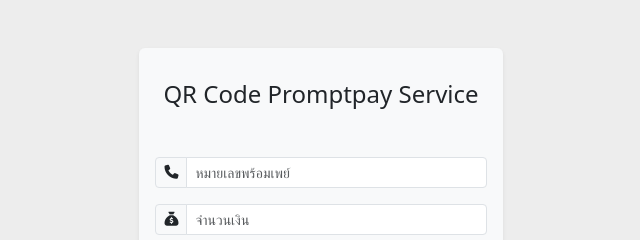
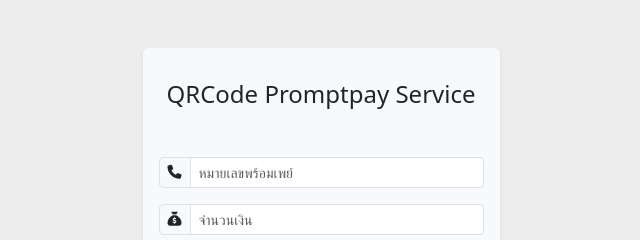
Before and after one commit to HighboyzX/QRCodePromptpay, a website: page index.html in a window 1280 px wide. Shown: the top 240 px of the page, 319-959 px from the left. Drawn offline with nearby package versions, Linux system fonts and the light colour scheme.

Commit message:
fix wording

```diff
--- a/index.html
+++ b/index.html
@@ -25,7 +25,7 @@
     <div class="panel mt-5 shadow-sm p-3 mb-5 bg-body-tertiary rounded">
 
         <div class="header-panel mb-5 mt-3 mx-2">
-            <h4>QR Code Promptpay Service</h4>
+            <h4>QRCode Promptpay Service</h4>
         </div>
 
         <div class="body-panel">
```
